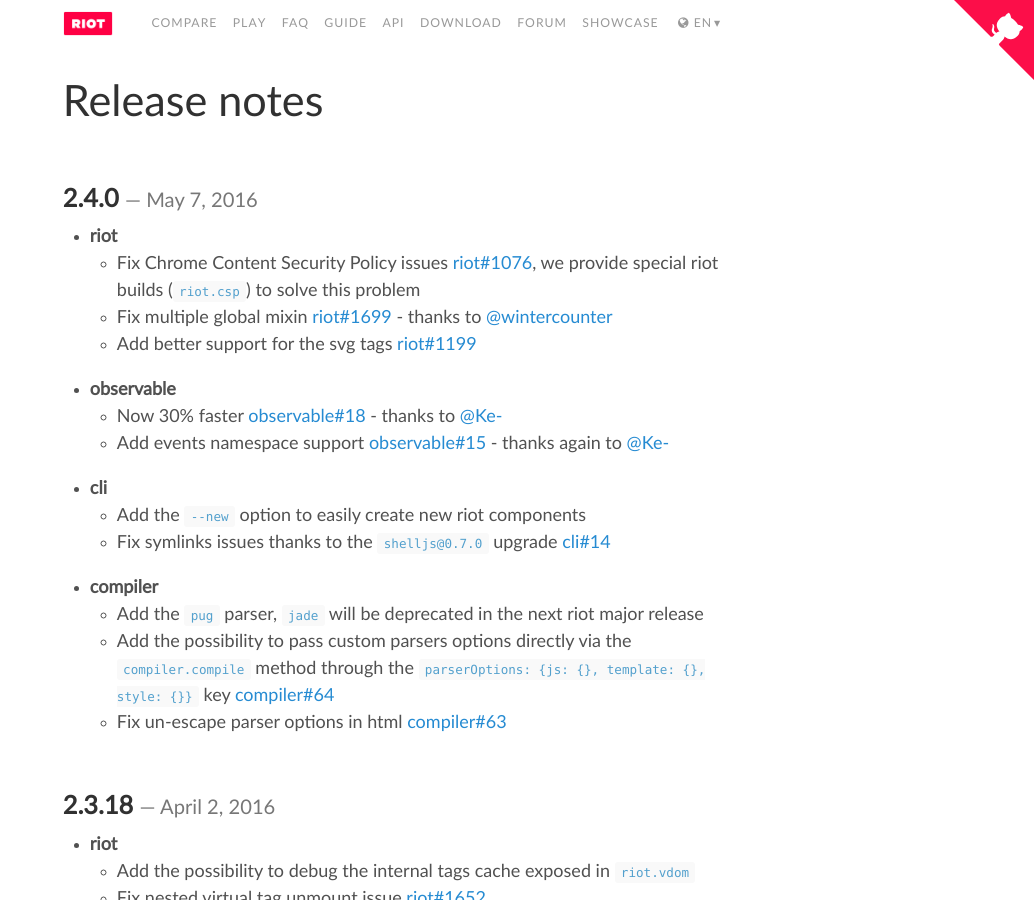
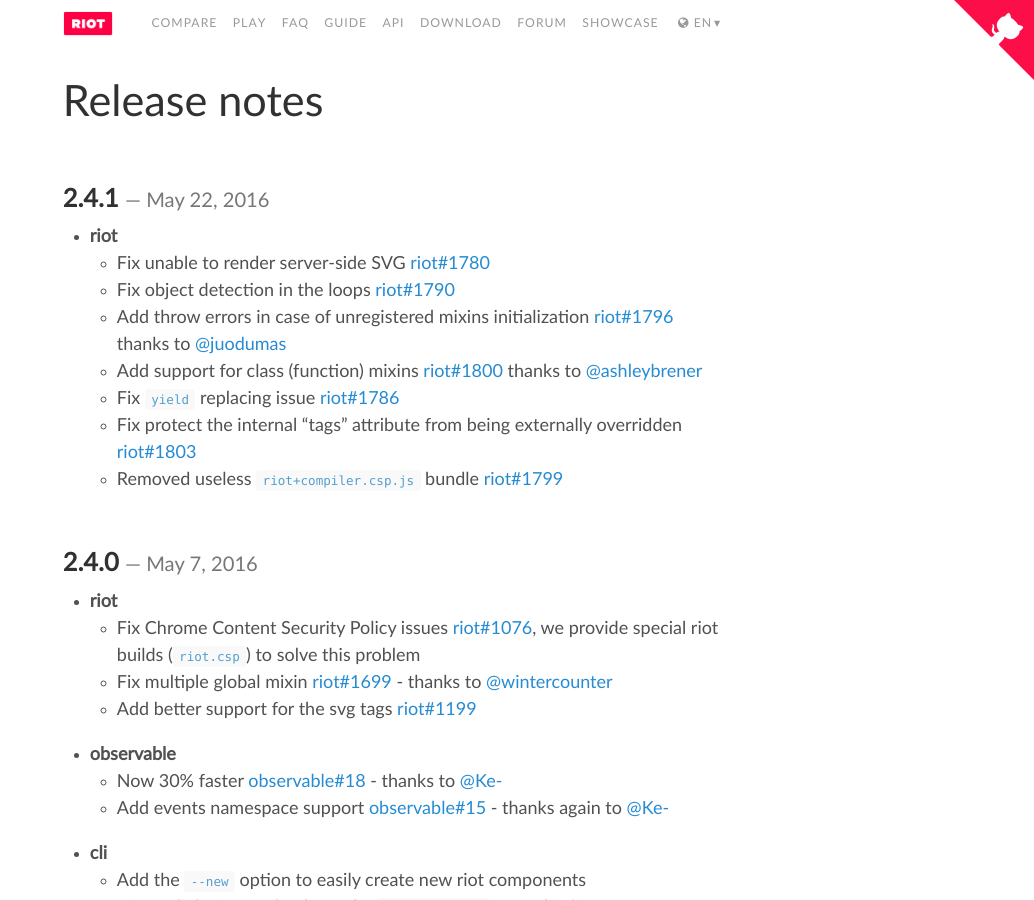
Before and after one commit to riot/riot.github.io, a Jekyll site: the page built from release-notes.md, in a window 1280 px wide and 900 px high. Shown: the whole window, without its empty margins (246-1280 px from the left). Built offline with Jekyll 4.4.1, drawn with Linux system fonts in a browser that asks for light colours; nearby versions of some CDN libraries; emoji names are drawn with the system emoji font.

Commit message:
added: release notes and chrome apps specs

```diff
--- a/_config.yml
+++ b/_config.yml
@@ -41,14 +41,14 @@
 major_version:       0
 minor_version:       2.4
 
-version:             2.4.0
+version:             2.4.1
 release_date:        May 7
 version_slurp:       Better SVGs support and fix the Chrome Content Security Policy issues
 repo:                https://github.com/riot/riot
 
 # Vars needed for the compare.md page
 
-size_min:            9.18
+size_min:            9.23
 riot_route_size_min: 1.65
 
 polymer:
--- a/release-notes.md
+++ b/release-notes.md
@@ -5,6 +5,17 @@
 ---
 
 # {{ page.title }}
+
+## 2.4.1 *May 22, 2016*
+
+- __riot__
+  - Fix unable to render server-side SVG [riot#1780](https://github.com/riot/riot/issues/1780)
+  - Fix object detection in the loops [riot#1790](https://github.com/riot/riot/issues/1790)
+  - Add throw errors in case of unregistered mixins initialization [riot#1796](https://github.com/riot/riot/pull/1796) thanks to [@juodumas](https://github.com/juodumas)
+  - Add support for class (function) mixins [riot#1800](https://github.com/riot/riot/pull/1800) thanks to [@ashleybrener](https://github.com/ashleybrener)
+  - Fix `yield` replacing issue [riot#1786](https://github.com/riot/riot/issues/1786)
+  - Fix protect the internal "tags" attribute from being externally overridden [riot#1803](https://github.com/riot/riot/issues/1803)
+  - Removed useless `riot+compiler.csp.js` bundle [riot#1799](https://github.com/riot/riot/issues/1799)
 
 ## 2.4.0 *May 7, 2016*
 
```
Also changed, not shown: api/index.md (+1 -1 lines), download.md (+8 -0 lines).
